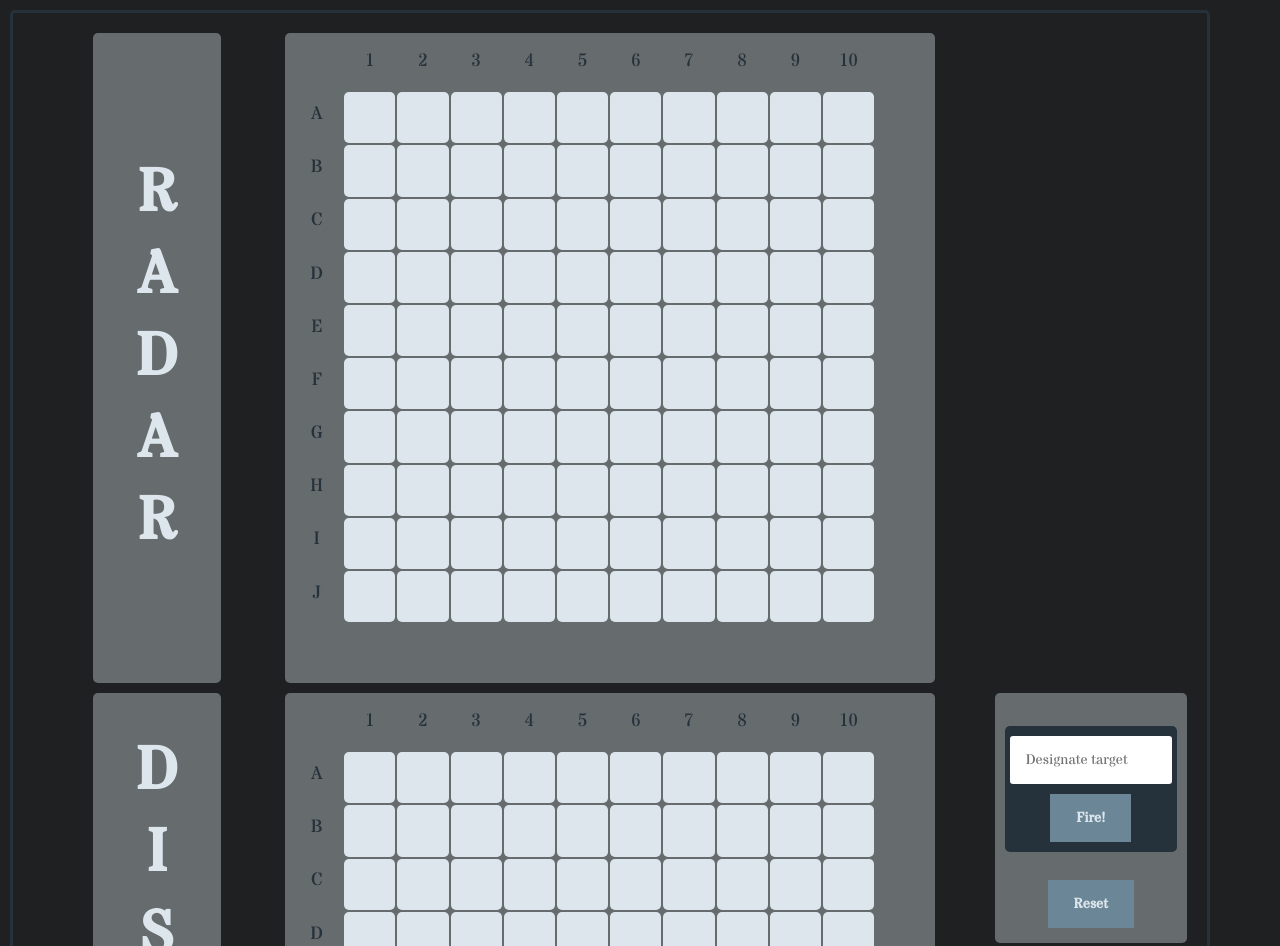
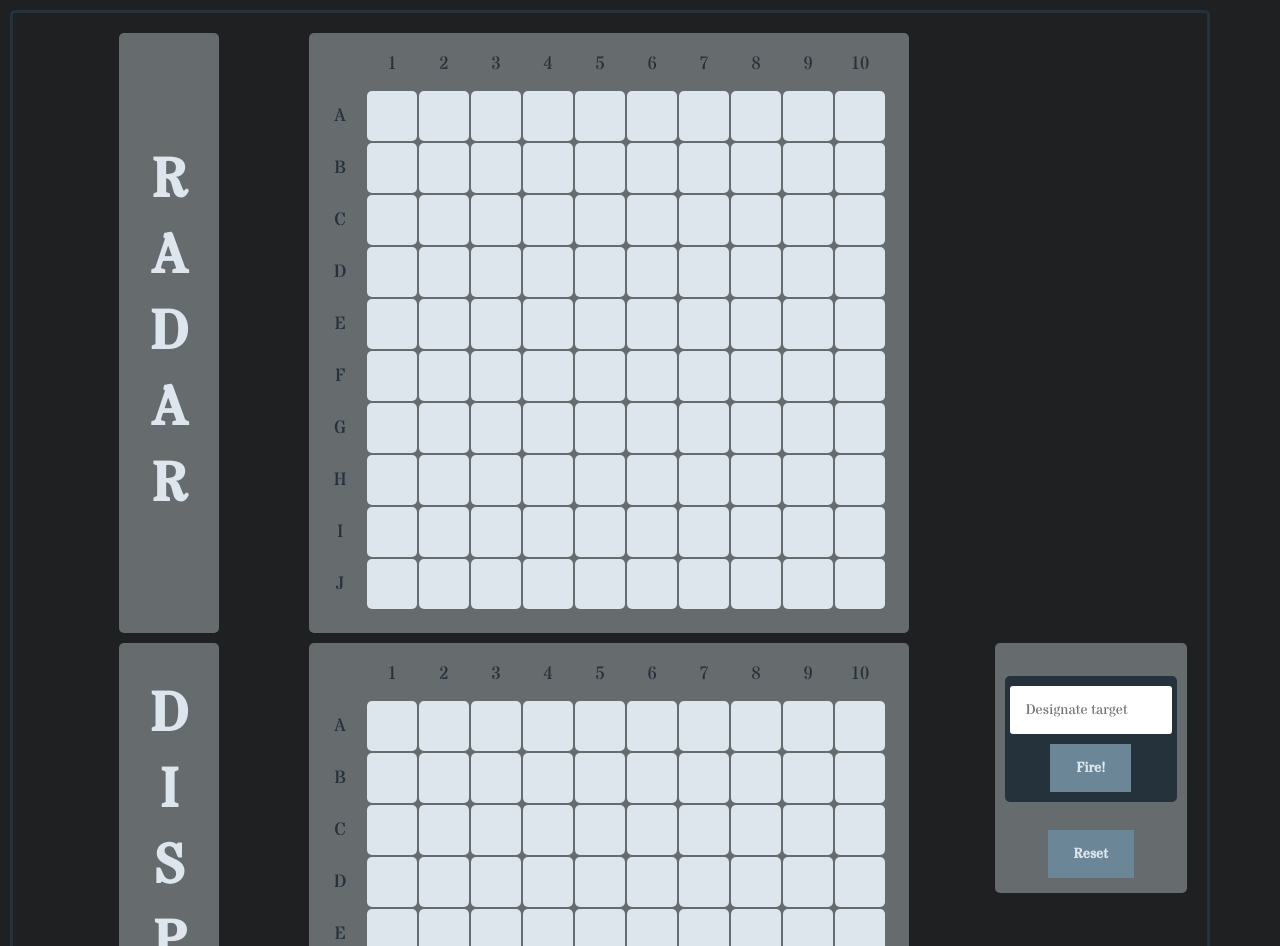
Before and after one commit to TCashion/battleship, a plain HTML site: page index.html in a window 1280 px wide. Shown: the top 946 px of the page. Drawn offline with nearby package versions, Linux system fonts and the light colour scheme.

Commit message:
add third tier of media quieries

```diff
--- a/css/style.css
+++ b/css/style.css
@@ -558,6 +558,9 @@ Gameboard Styles
     background-color: var(--main-plus-two);
     border-radius: 5px;
     margin: 1px;
+    display: flex;
+    align-items: center;
+    justify-content: center;
 }
 
 .battleship-panel {
@@ -586,10 +589,14 @@ Gameboard Styles
     width: 15vw;
     writing-mode: vertical-lr;
     text-orientation: upright;
+    display: flex;
+    align-items: center;
+    justify-content: center;
 }
 
 .battleship-monitor-label > h2 {
-    font-size: 2rem;
+    font-size: 5vw;
+    margin: 0;
 }
 
 .battleship-target-display {
@@ -731,56 +738,24 @@ Media Queries
     }
 }
 
-/* battleship done from mobile-frist design */
+/* for medium screens */
 @media (min-width: 768px) {
 
-    #battleship-board {
-        display: grid;
-        grid-template-columns: 5fr 1fr;
-        grid-template-rows: 1fr 1fr;
-        grid-template-areas:
-        " radar . "
-        " display target ";
-    }
-
     .battleship-monitor {
-        max-width: 650px;
-        max-height: 650px;
-    }
-
-    .battleship-row:first-of-type {
-        grid-area: radar;
-    }
-
-    .battleship-row:nth-of-type(2) {
-        grid-area: display;
-    }
-
-    .battleship-row:last-of-type {
-        grid-area: target;
-    }
-
-    .battleship-panel, .battleship-label {
-        height: 4vw;
-        width: 4vw;
-        max-width: 55px;
-        max-height: 55px;
+        height: 450px;
+        width: 450px;
     }
 
     .battleship-monitor-label {
         width: 10vw;
         margin-right: 5px;
-        display: flex;
-        flex-direction: column;
-        justify-content: center;
     }
 
     .battleship-monitor-label > h2 {
-        font-size: 6rem;
+        font-size: 4rem;
     }
 
     .battleship-label {
-        padding: 1vw;
         font-size: 1.8rem;
     }
 
@@ -813,4 +788,52 @@ Media Queries
         padding: 25%;
         font-size: 1.6rem;
     }
+
+    .battleship-panel, .battleship-label {
+        height: 35px;
+        width: 35px;
+    }
 }
+
+/* for desktop screens */
+@media (min-width: 1024px) {
+
+    #battleship-board {
+        display: grid;
+        grid-template-columns: 5fr 1fr;
+        grid-template-rows: 1fr 1fr;
+        grid-template-areas:
+        " radar . "
+        " display target ";
+    }
+
+    .battleship-monitor, .battleship-monitor-label {
+        height: 600px;
+        width: 600px;
+    }
+
+    .battleship-monitor-label {
+        width: 100px;
+    }
+
+    .battleship-monitor-label > h2 {
+        font-size: 5.5rem;
+    }
+
+    .battleship-row:first-of-type {
+        grid-area: radar;
+    }
+
+    .battleship-row:nth-of-type(2) {
+        grid-area: display;
+    }
+
+    .battleship-row:last-of-type {
+        grid-area: target;
+    }
+
+    .battleship-panel, .battleship-label {
+        height: 50px;
+        width: 50px;
+    }
+}
```
